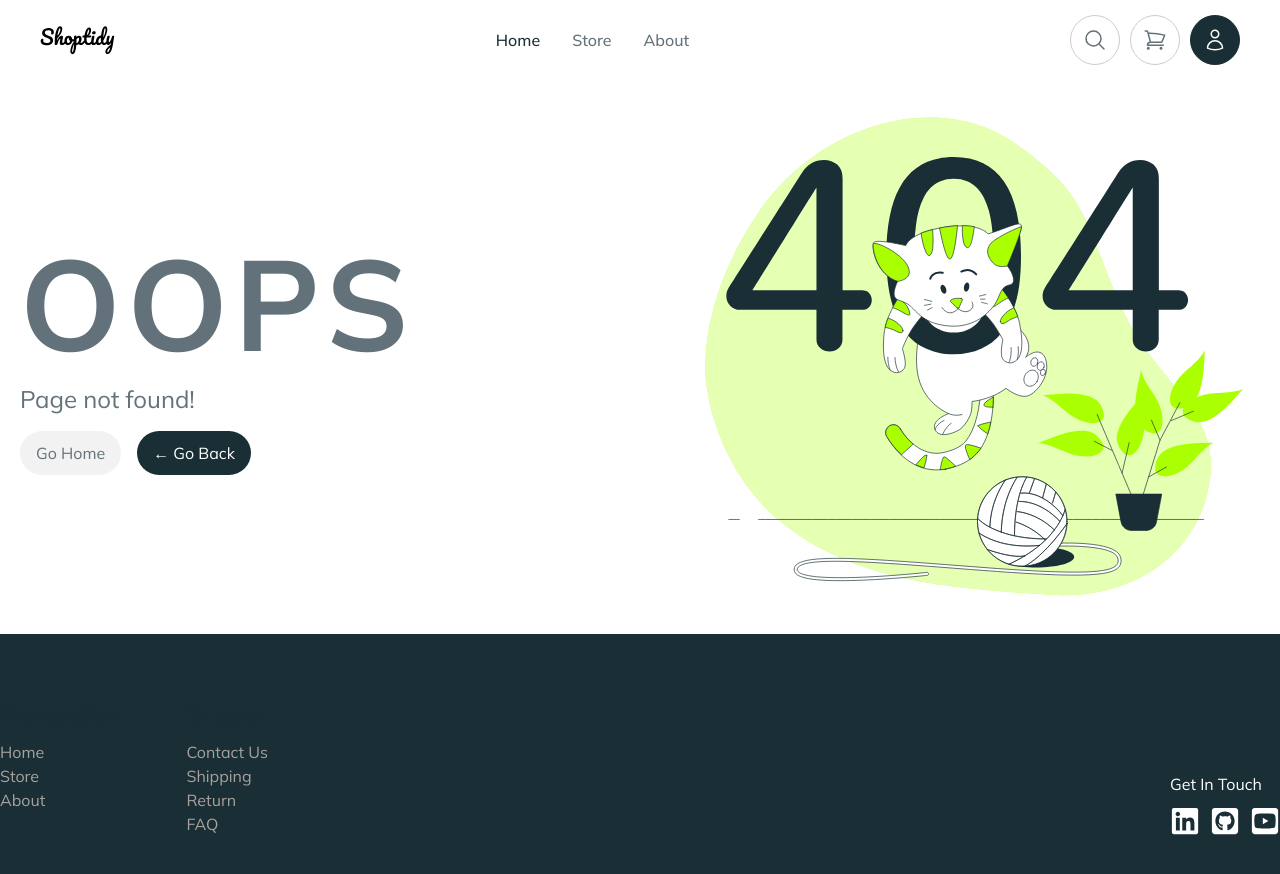
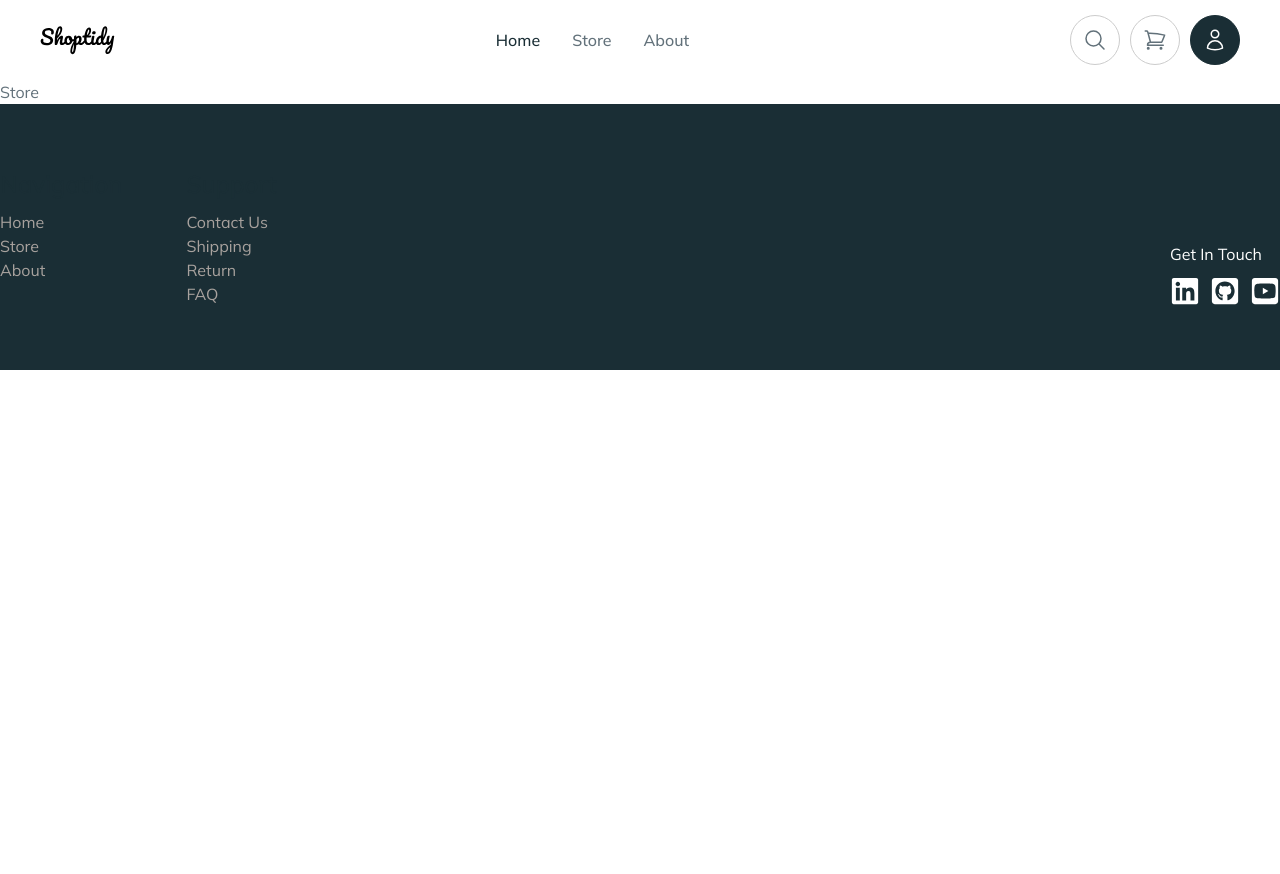
Before and after one commit to andrijaweb/ecommerce-app, a React (Vite) app: page /store in a window 1280 px wide. Before the commit this address had no page. Shown: the top 874 px of the page. After the commit the page ends 800 px from the top, so only its background shows below. Built offline with nearby package versions, Linux system fonts and the light colour scheme.

Commit message:
Removed container from applayout, added to single pages, added file for Store page

```diff
--- a/src/App.tsx
+++ b/src/App.tsx
@@ -5,6 +5,7 @@ import Login from "./pages/Login";
 import PageNotFound from "./pages/PageNotFound";
 import Homepage from "./pages/Homepage";
 import About from "./pages/About";
+import StorePage from "./pages/StorePage";
 
 const App = () => {
   return (
@@ -19,6 +20,7 @@ const App = () => {
         >
           <Route index element={<Navigate replace to="home" />} />
           <Route path="home" element={<Homepage />} />
+          <Route path="store" element={<StorePage />} />
           <Route path="about" element={<About />} />
         </Route>
 
--- a/src/components/AppLayout.tsx
+++ b/src/components/AppLayout.tsx
@@ -7,9 +7,7 @@ const AppLayout = () => {
     <div>
       <Header />
       <main>
-        <div className="max-w-container mx-auto">
-          <Outlet />
-        </div>
+        <Outlet />
       </main>
       <Footer />
     </div>
--- a/src/pages/About.tsx
+++ b/src/pages/About.tsx
@@ -5,7 +5,7 @@ import CountUp from "react-countup";
 
 const About = () => {
   return (
-    <div>
+    <div className="max-w-container mx-auto">
       <section className="py-16 flex flex-col items-center gap-8">
         <h1 className="heading-primary max-w-3xl text-center">
           Start shopping from the best store on the web
--- a/src/pages/Homepage.tsx
+++ b/src/pages/Homepage.tsx
@@ -9,7 +9,7 @@ import CtaSection from "../components/CtaSection";
 
 const Homepage = () => {
   return (
-    <div>
+    <div className="max-w-container mx-auto">
       <section className="flex items-center justify-between gap-16 pb-16">
         <div className="max-w-screen-sm space-y-5">
           <h1 className="heading-primary">
--- /dev/null
+++ b/src/pages/StorePage.tsx
@@ -0,0 +1,5 @@
+const StorePage = () => {
+  return <div>Store</div>;
+};
+
+export default StorePage;
```
Also changed, not shown: public/store-hero.jpg (added).
